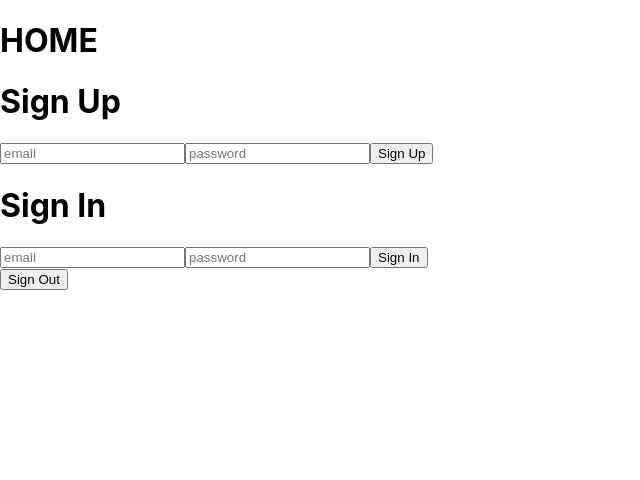
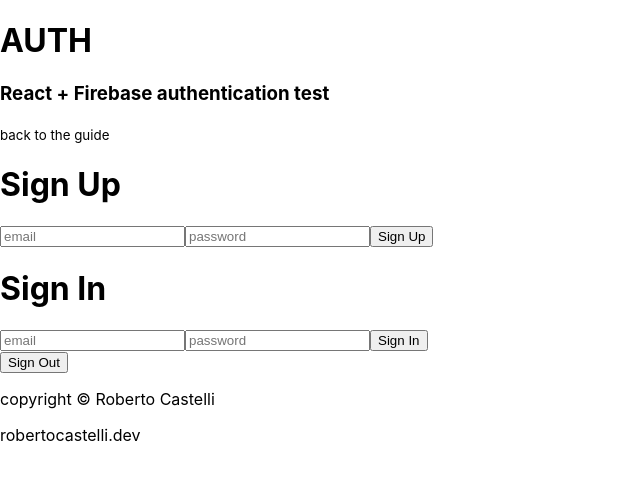
Before and after one commit to RobertoCastelli/autho, a React (Create React App) app: page / in a window 1280 px wide. Shown: the top 480 px of the page, without its empty margins (0-640 px from the left). Built offline with nearby package versions, Linux system fonts and the light colour scheme.

Commit message:
refining the app

```diff
--- a/package.json
+++ b/package.json
@@ -3,9 +3,6 @@
   "version": "0.1.0",
   "private": true,
   "dependencies": {
-    "@testing-library/jest-dom": "^4.2.4",
-    "@testing-library/react": "^9.5.0",
-    "@testing-library/user-event": "^7.2.1",
     "firebase": "^7.22.0",
     "react": "^16.13.1",
     "react-dom": "^16.13.1",
--- a/public/index.html
+++ b/public/index.html
@@ -24,7 +24,7 @@
       work correctly both with client-side routing and a non-root public URL.
       Learn how to configure a non-root public URL by running `npm run build`.
     -->
-    <title>React App</title>
+    <title>Auth</title>
   </head>
   <body>
     <noscript>You need to enable JavaScript to run this app.</noscript>
--- a/src/App.js
+++ b/src/App.js
@@ -2,15 +2,22 @@
 import SignIn from "./components/SignIn";
 import SignOut from "./components/SignOut";
 import SignUp from "./components/SignUp";
+import Header from "./components/Header";
+import Footer from './components/Footer'
+import ContextProvider from "./context/context";
+import { BrowserRouter as Router, Route } from "react-router-dom";
 
 function App() {
   return (
-    <div>
-      <h1>HOME</h1>
-      <SignUp />
-      <SignIn />
-      <SignOut />
-    </div>
+    <Router>
+      <ContextProvider>
+        <Header />
+        <SignUp />
+        <SignIn />
+        <SignOut />
+        <Footer />
+      </ContextProvider>
+    </Router>
   );
 }
 
--- /dev/null
+++ b/src/components/Footer.jsx
@@ -0,0 +1,12 @@
+import React from "react";
+
+const Footer = () => {
+  return (
+    <footer>
+      <p>copyright &copy; Roberto Castelli</p>
+      <p>robertocastelli.dev</p>
+    </footer>
+  );
+};
+
+export default Footer;
--- /dev/null
+++ b/src/components/Header.jsx
@@ -0,0 +1,13 @@
+import React from "react";
+
+const Header = () => {
+  return (
+    <header>
+      <h1>AUTH</h1>
+      <h3>React + Firebase authentication test</h3>
+      <small>back to the guide</small>
+    </header>
+  );
+};
+
+export default Header;
--- a/src/components/SignIn.jsx
+++ b/src/components/SignIn.jsx
@@ -1,27 +1,13 @@
-import React from "react";
-import { useState } from "react";
-import { auth } from "../firebase/firebaseConfig";
+import React, { useContext } from "react";
+import { DataContext } from "../context/context";
 
 const SignIn = () => {
-  const [user, setUser] = useState({ email: "", password: "" });
-
-  const handleChange = (e) => {
-    e.preventDefault();
-    setUser({ ...user, [e.target.name]: e.target.value });
-  };
-
-  const handleSubmit = (e) => {
-    e.preventDefault();
-    auth
-      .signInWithEmailAndPassword(user.email, user.password)
-      .then((res) => console.log(res))
-      .catch((err) => console.log(`oos! something wrong: ${err.message}`));
-  };
+  const {  handleSubmitIn, handleChange  } = useContext(DataContext);
 
   return (
     <div>
       <h1>Sign In</h1>
-      <form onSubmit={handleSubmit}>
+      <form onSubmit={handleSubmitIn}>
         <input
           type="email"
           name="email"
--- a/src/components/SignOut.jsx
+++ b/src/components/SignOut.jsx
@@ -1,12 +1,8 @@
-import React from "react";
-import { auth } from "../firebase/firebaseConfig";
+import React, { useContext } from "react";
+import { DataContext } from "../context/context";
 
 const SignOut = () => {
-  const handleClick = (e) => {
-    e.preventDefault();
-    auth.signOut();
-    console.log("You have sign out");
-  };
+const { handleClick } = useContext(DataContext);
 
   return (
     <div>
--- a/src/components/SignUp.jsx
+++ b/src/components/SignUp.jsx
@@ -1,24 +1,14 @@
-import React, { useState } from "react";
-import { auth } from "../firebase/firebaseConfig";
+import React, { useContext } from "react";
+import { DataContext } from "../context/context";
 
 const SignUp = () => {
-  const [user, setUser] = useState({ email: "", password: "" });
-
-  const handleChange = (e) => {
-    e.preventDefault();
-    setUser({ ...user, [e.target.name]: e.target.value });
-  };
-
-  const handleSubmit = (e) => {
-    e.preventDefault();
-    auth.createUserWithEmailAndPassword(user.email, user.password).then();
-  };
+  const {  handleSubmitUp, handleChange  } = useContext(DataContext);;
 
   return (
     <div>
       <div>
         <h1>Sign Up</h1>
-        <form onSubmit={handleSubmit}>
+        <form onSubmit={handleSubmitUp}>
           <input
             type="email"
             name="email"
--- /dev/null
+++ b/src/context/context.js
@@ -0,0 +1,42 @@
+import React, { createContext, useState } from "react";
+import { auth } from "../firebase/firebaseConfig";
+
+export const DataContext = createContext();
+
+const ContextProvider = ({ children }) => {
+  const [user, setUser] = useState({ email: "", password: "" });
+
+  const handleChange = (e) => {
+    e.preventDefault();
+    setUser({ ...user, [e.target.name]: e.target.value });
+  };
+
+  const handleSubmitIn = (e) => {
+    e.preventDefault();
+    auth
+      .signInWithEmailAndPassword(user.email, user.password)
+      .then((res) => console.log(res))
+      .catch((err) => console.log(`oos! something wrong: ${err.message}`));
+  };
+
+  const handleSubmitUp = (e) => {
+    e.preventDefault();
+    auth.createUserWithEmailAndPassword(user.email, user.password).then();
+  };
+
+  const handleClick = (e) => {
+    e.preventDefault();
+    console.log(`Signed Out`);
+    auth.signOut();
+  };
+
+  return (
+    <DataContext.Provider
+      value={{ handleClick, handleChange, handleSubmitUp, handleSubmitIn }}
+    >
+      {children}
+    </DataContext.Provider>
+  );
+};
+
+export default ContextProvider;
```
Also changed, not shown: 1 other file (tests, documents, lock files or other folders).
